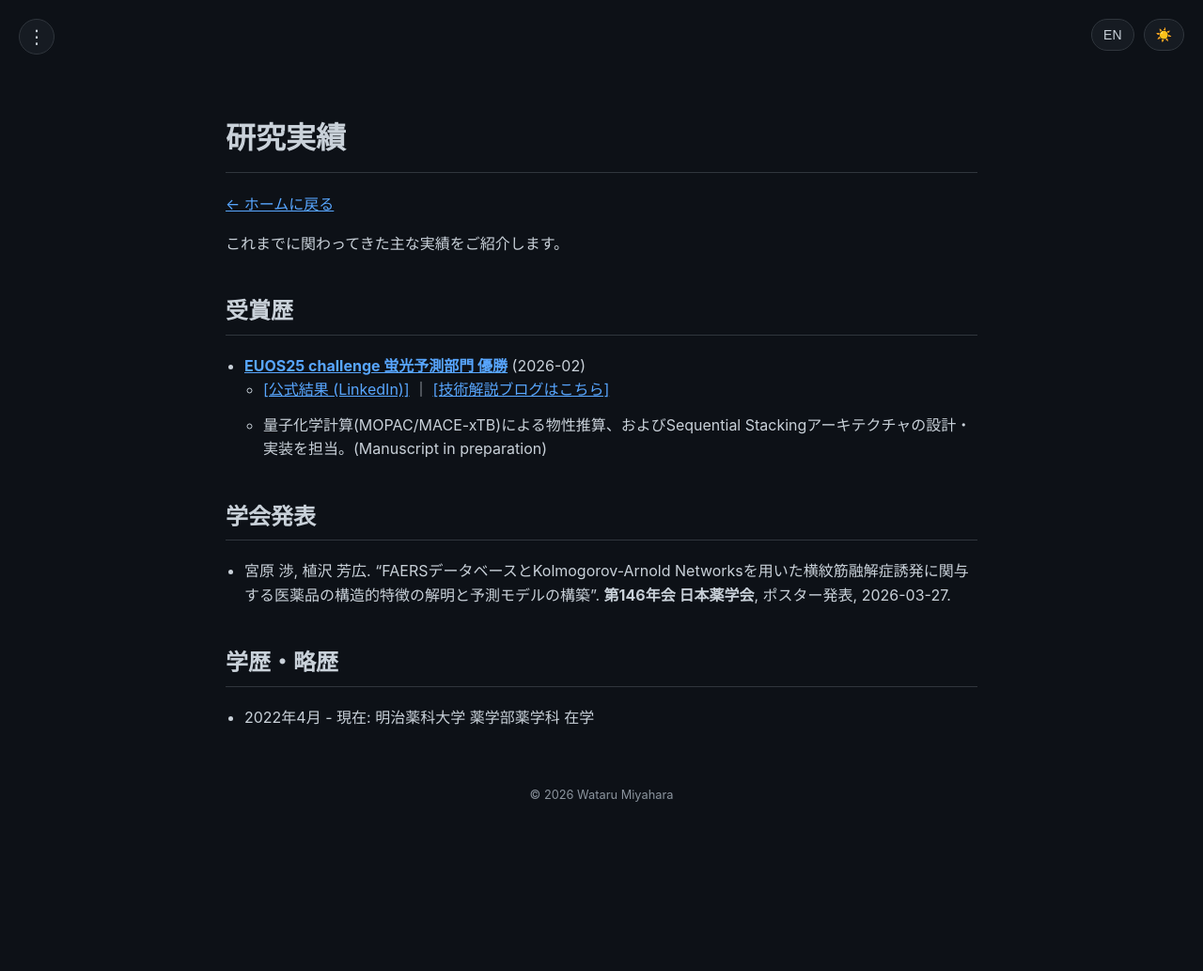
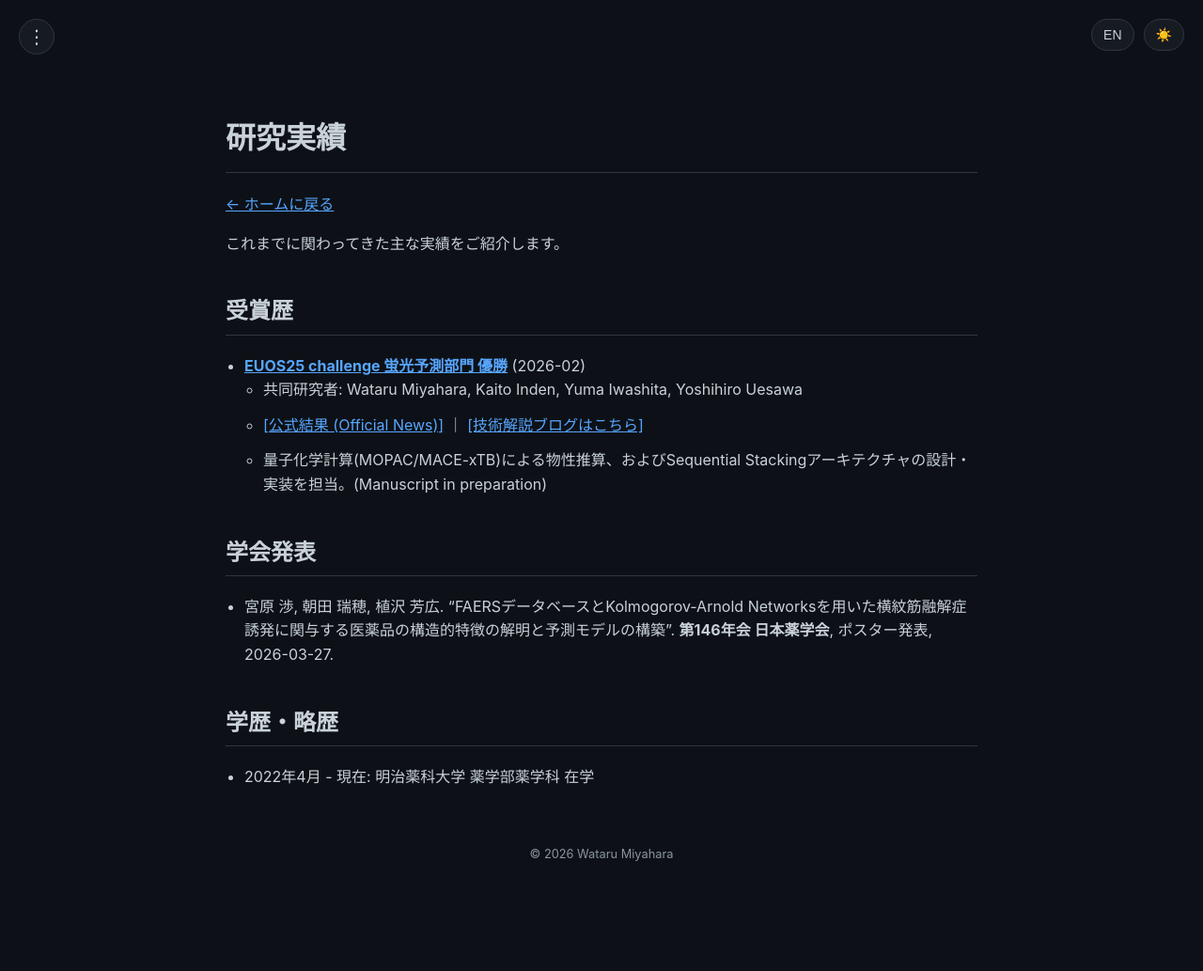
Before and after one commit to 377H-Miru/377H-Miru.github.io, a Jekyll site: the page built from achievements.md, in a window 1280 px wide. Shown: the whole page at 94% size. Built offline with Jekyll 4.4.1, drawn with Linux system fonts in a browser that asks for light colours; before the commit the page ends 970 px from its top, so only the background shows below that.

Commit message:
Update PSJ presentation collaborators: add Mizuho Asada

```diff
--- a/_data/achievements.json
+++ b/_data/achievements.json
@@ -21,7 +21,8 @@
       "role_ja": "ポスター発表",
       "role_en": "Poster",
       "date": "2026-03-27",
-      "authors": "宮原 渉, 植沢 芳広"
+      "authors": "宮原 渉, 朝田 瑞穂, 植沢 芳広",
+      "authors_en": "Wataru Miyahara, Mizuho Asada, Yoshihiro Uesawa"
     }
   ],
   "publications": [],
--- a/achievements.md
+++ b/achievements.md
@@ -16,7 +16,8 @@ title: Achievements
 ## 受賞歴
 {% for award in data.awards %}
 - **[{{ award.title_ja }}]({{ award.url }}){:target="_blank"}** ({{ award.date }})
-    - [[公式結果 (LinkedIn)]]({{ award.result_url }}){:target="_blank"}
+    - 共同研究者: {{ award.authors }}
+    - [[公式結果 (Official News)]]({{ award.result_url }}){:target="_blank"}
     {% if award.blog_url %}｜ [[技術解説ブログはこちら]]({{ award.blog_url }}){% endif %}
     - {{ award.description_ja }}
 {% endfor %}
@@ -51,14 +52,15 @@ A summary of my research activities and contributions.
 ## Awards
 {% for award in data.awards %}
 - **[{{ award.title_en }}]({{ award.url }}){:target="_blank"}** ({{ award.date }})
-    - [[Official Results (LinkedIn)]]({{ award.result_url }}){:target="_blank"}
+    - Collaborators: {{ award.authors }}
+    - [[Official Results (News)]]({{ award.result_url }}){:target="_blank"}
     {% if award.blog_url %}｜ [[Technical Review Blog]]({{ award.blog_url }}){% endif %}
     - {{ award.description_en }}
 {% endfor %}
 
 ## Presentations
 {% for pres in data.presentations %}
-- {{ pres.authors }}. "{{ pres.title_en }}". **{{ pres.event_en }}**, {{ pres.role_en }}, {{ pres.date }}.
+- {{ pres.authors_en | default: pres.authors }}. "{{ pres.title_en }}". **{{ pres.event_en }}**, {{ pres.role_en }}, {{ pres.date }}.
 {% endfor %}
 
 {% if data.publications.size > 0 %}
```
